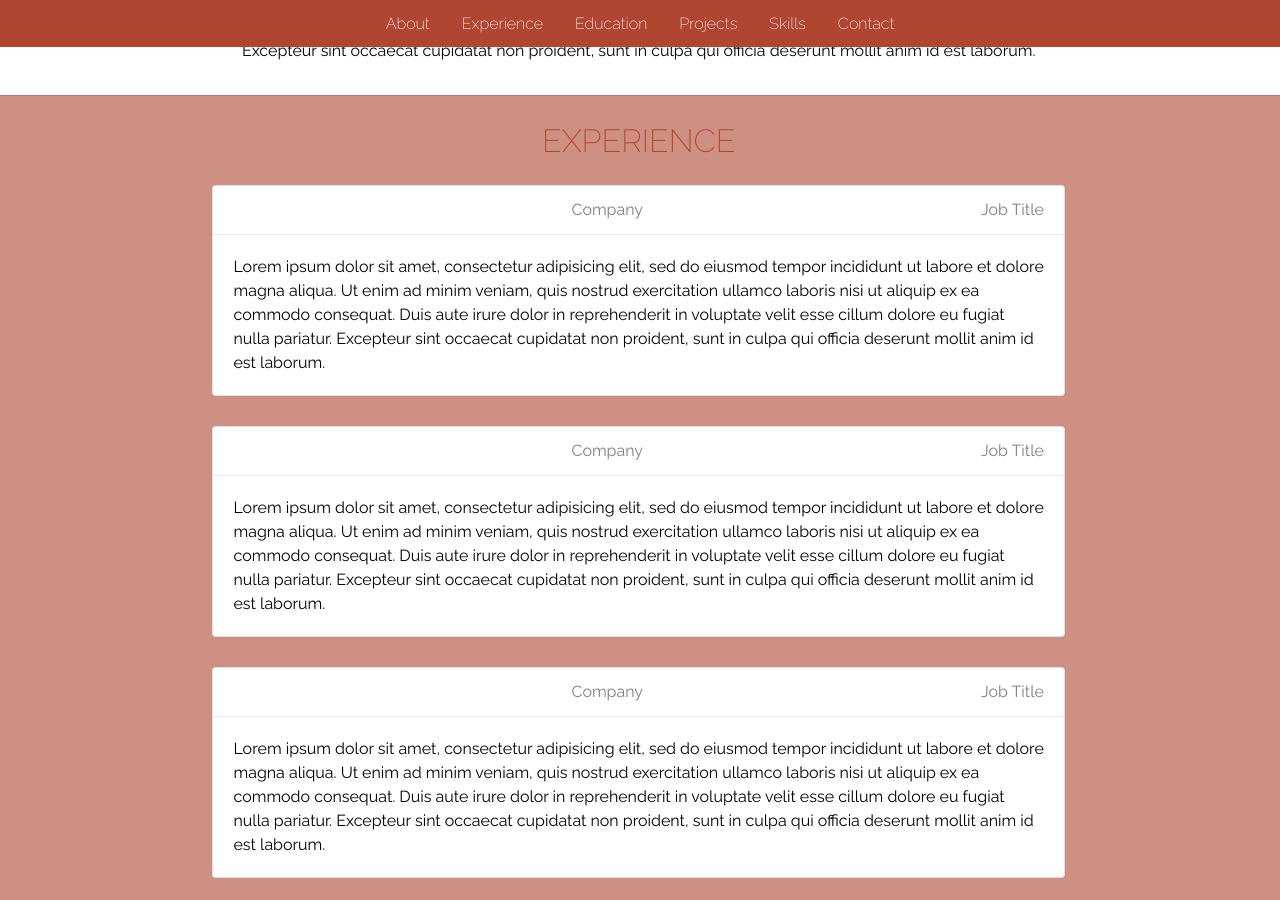
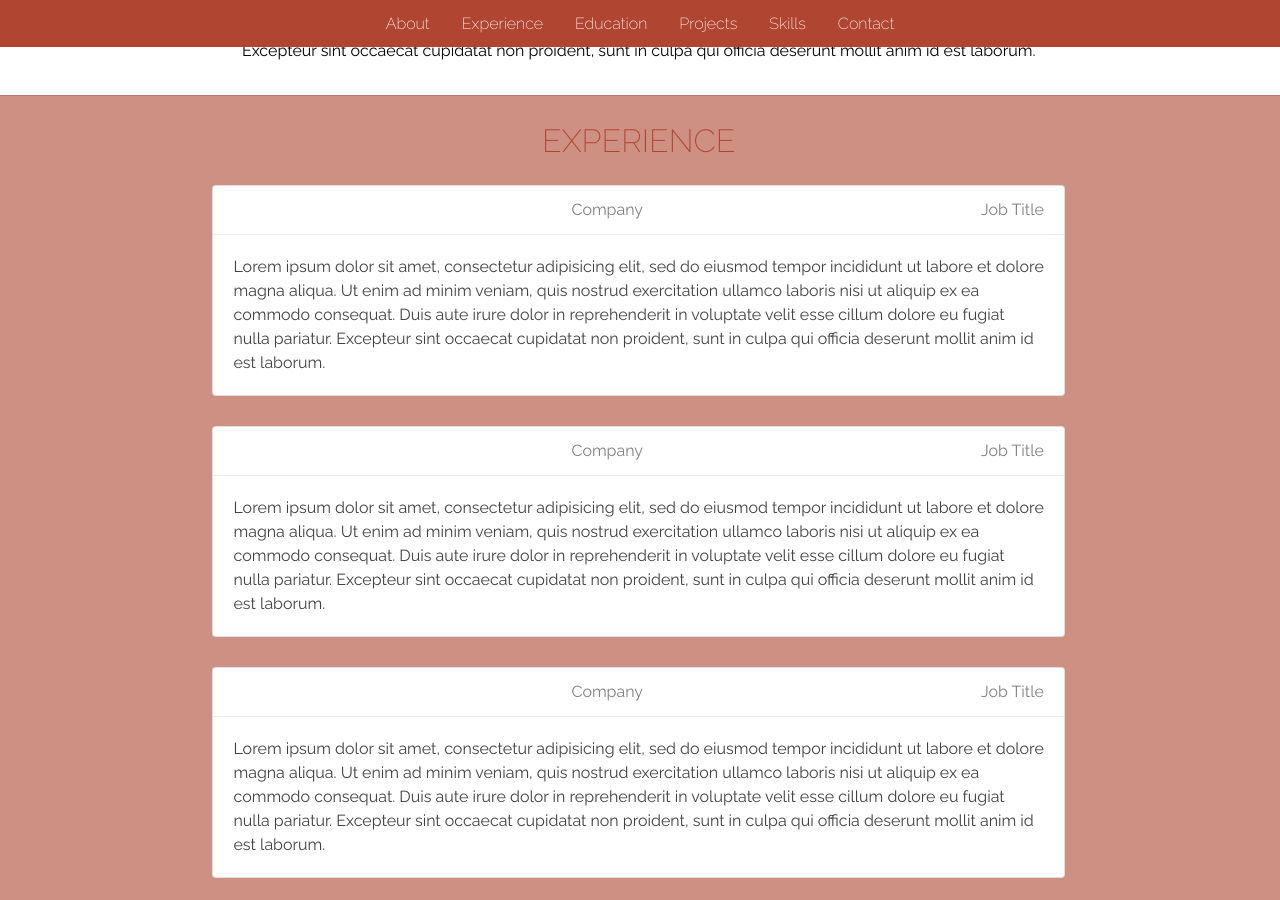
Before and after one commit to kunleAdeyinka/kunleAdeyinka.github.io, a Jekyll site: the page built from index.html, in a window 1280 px wide and 900 px high, scrolled down 1135 px. Built offline with Jekyll 4.4.1, drawn with Linux system fonts in a browser that asks for light colours; Markdown is read by kramdown in place of the engine named in the settings.

Commit message:
education content font
fixed error with font color

```diff
--- a/css/main.css
+++ b/css/main.css
@@ -149,7 +149,7 @@ body {
 /*EDUCATION*/
 .card {
     display: flex;
-    color: rgba(0,0,0,.0.75);
+    color: rgba(0,0,0,.75);
     flex-direction: column;
     background-color: white;
     border: 1px solid rgba(0,0,0,.125);
```
